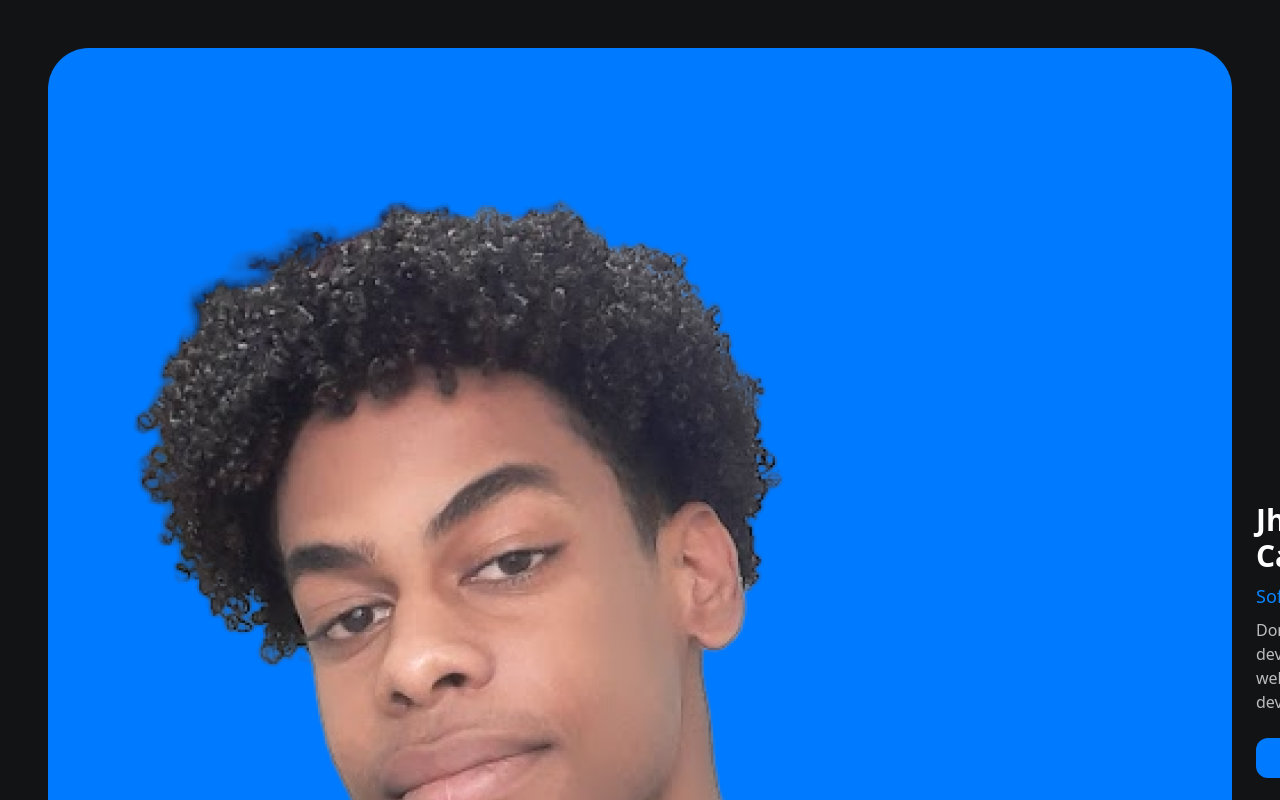
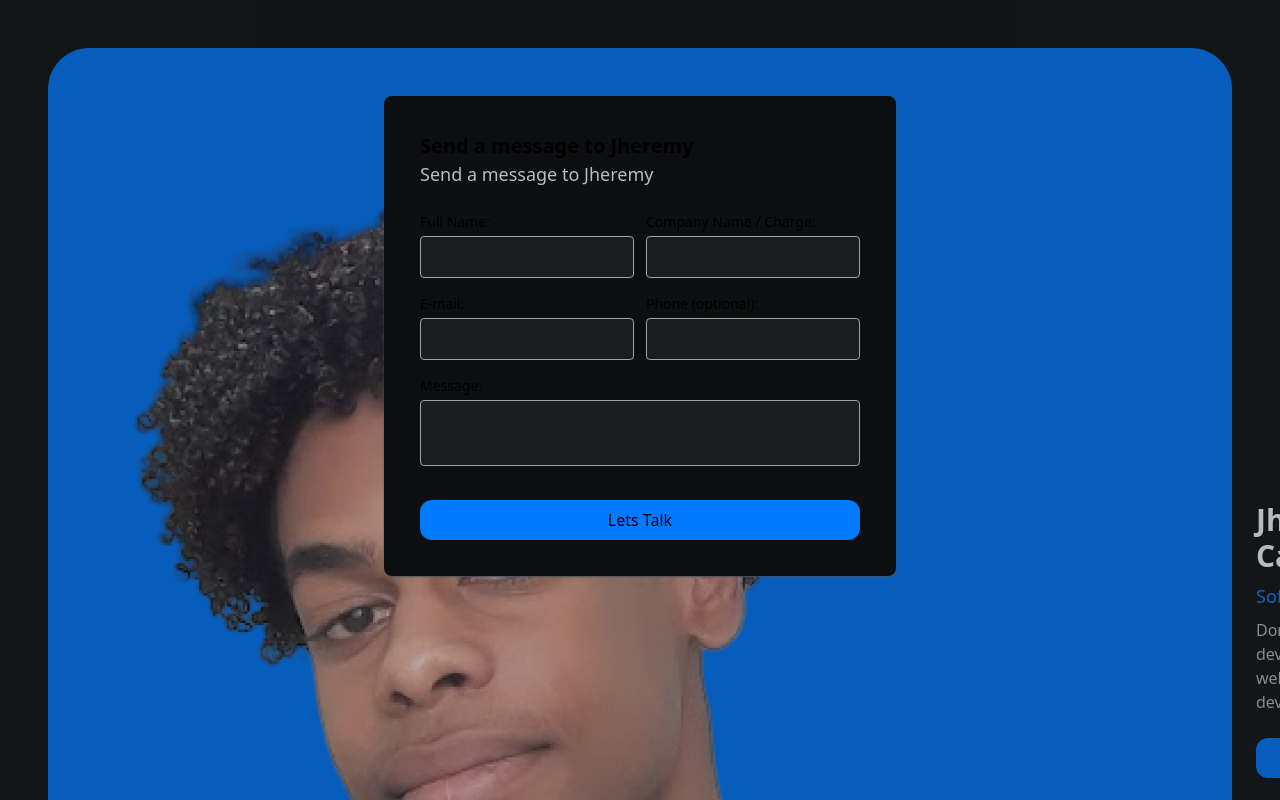
Before and after one commit to jheremois/Portfolioplus, a Next.js app: page /jheremy in a window 1280 px wide. Shown: the top 800 px of the page. Built offline with nearby package versions, Linux system fonts and the light colour scheme.

Commit message:
add profile contact form

```diff
--- a/package.json
+++ b/package.json
@@ -22,7 +22,8 @@
     "next": "13.1.1",
     "react": "18.2.0",
     "react-dom": "18.2.0",
-    "typescript": "4.9.4"
+    "typescript": "4.9.4",
+    "yup": "^1.1.1"
   },
   "devDependencies": {
     "@types/axios": "^0.14.0",
--- a/pages/jheremy.tsx
+++ b/pages/jheremy.tsx
@@ -3,6 +3,233 @@ import Image from 'next/image';
 import {LinkIcon} from "@heroicons/react/24/outline"
 import Project from '../components/Project';
 import Link from 'next/link';
+import { useRef, useState } from 'react';
+import * as Yup from "yup";
+
+interface contactForm{
+    name: string
+    email: string
+    company: string
+    number: string
+    message: string
+}
+
+const FormModal = ()=>{
+    const [formData, setFormData] = useState<contactForm>({
+        name: "",
+        company: "",
+        email: "",
+        number: "",
+        message: "",
+    });
+
+    const [errors, setErrors] = useState<contactForm>({
+        name: "",
+        email: "",
+        company: "",
+        number: "",
+        message: "",
+    });
+
+    const schema = Yup.object().shape({
+        name: Yup.string().required("Name is required"),
+        company: Yup.string().required("Company is required"),
+        email: Yup.string()
+          .email("Email is invalid")
+          .required("Email is required"),
+        number: Yup.string(),
+        message: Yup.string().required("Message is required"),
+    });
+
+    const handleInputChange = async (
+        event: React.ChangeEvent<HTMLInputElement | HTMLTextAreaElement>
+    ) => {
+        const { name, value } = event.target;
+        setFormData({ ...formData, [name]: value });
+    };
+
+    const handleSubmit = async (event: React.FormEvent) => {
+        event.preventDefault();
+
+        try {
+
+          await schema.validate(formData, { abortEarly: false });
+
+          // Submit form data to server or perform further actions
+          console.log("Form data:", formData);
+          // Reset form data
+          setFormData({
+            name: "",
+            company: "",
+            email: "",
+            number: "",
+            message: "",
+          });
+          setErrors({ name: "", email: "", company: "", number: "", message: "" });
+        } catch (err) {
+          if (err instanceof Yup.ValidationError) {
+            const validationErrors: any = {
+                 name: "", email: "", company: "", number: "", message: ""
+            };
+            err.inner.forEach((error) => {
+                if (error.path !== undefined) {
+                    validationErrors[error.path] = error.message;
+                }
+            });
+            setErrors(validationErrors);
+          }
+        }
+    };
+
+    return(
+        <div className="w-screen bg-grey bg-opacity-30 fixed modal top-0 z-50 min-h-screen ">
+            <div
+                className="
+                    py-4
+                    overflow-auto
+                    max-h-screen
+                    flex justify-center
+                "
+            >
+                <form
+                    onSubmit={handleSubmit}
+                    className="
+                        w-11/12  md:w-2/5 2xl:w-1/3 bg-darkGray mt-4 md:mt-20
+                        rounded-lg shadow-sm shadow-gray-600
+                        p-9 flex-col flex gap-6 h-fit
+                    "
+                >
+                    <div className="">
+                        <h4 className='text-xl font-semibold'>
+                            Send a message to Jheremy
+                        </h4>
+                        <p className='text-lg font-normal text-bodyText'>
+                            Send a message to Jheremy
+                        </p>
+                    </div>
+                    <div className="">
+                        <div className="flex gap-3 flex-col md:flex-row justify-between">
+                            <div className="mb-4 w-full">
+                                <label htmlFor="name" className="block mb-1 text-sm">
+                                    Full Name:
+                                </label>
+                                <input
+                                    type="text"
+                                    id="name"
+                                    name="name"
+                                    value={formData.name}
+                                    onChange={handleInputChange}
+                                    className="
+                                        bg-grey
+                                        w-full px-4 py-2 border border-gray-400
+                                        rounded focus:outline-none focus:border-gray-200
+                                    "
+                                />
+                                {errors.name && (
+                                <p className="text-red-500 text-xs italic">{errors.name}</p>
+                                )}
+                            </div>
+                            <div className="mb-4 w-full">
+                                <label htmlFor="company" className="block mb-1 text-sm">
+                                    Company Name / Charge:
+                                </label>
+                                <input
+                                    type="text"
+                                    id="company"
+                                    name="company"
+                                    value={formData.company}
+                                    onChange={handleInputChange}
+                                    className="
+                                        bg-grey
+                                        w-full px-4 py-2 border border-gray-400
+                                        rounded focus:outline-none focus:border-gray-200
+                                    "
+                                />
+                                {errors.company && (
+                                <p className="text-red-500 text-xs italic">{errors.company}</p>
+                                )}
+                            </div>
+                        </div>
+                        <div className="flex gap-3 flex-col md:flex-row justify-between">
+                            <div className="mb-4 w-full">
+                                <label htmlFor="mail" className="block mb-1 text-sm">
+                                    E-mail:
+                                </label>
+                                <input
+                                    type="text"
+                                    id="email"
+                                    name="email"
+                                    value={formData.email}
+                                    onChange={handleInputChange}
+                                    className="
+                                        bg-grey
+                                        w-full px-4 py-2 border border-gray-400
+                                        rounded focus:outline-none focus:border-gray-200
+                                    "
+                                />
+                                {errors.email && (
+                                <p className="text-red-500 text-xs italic">{errors.email}</p>
+                                )}
+                            </div>
+                            <div className="mb-4 w-full">
+                                <label htmlFor="phone" className="block mb-1 text-sm">
+                                    Phone (optional):
+                                </label>
+                                <input
+                                    type="number"
+                                    id="number"
+                                    name="number"
+                                    value={formData.number}
+                                    onChange={handleInputChange}
+                                    className="
+                                        bg-grey
+                                        w-full px-4 py-2 border border-gray-400
+                                        rounded focus:outline-none focus:border-gray-200
+                                    "
+                                />
+                                {errors.number && (
+                                <p className="text-red-500 text-xs italic">{errors.number}</p>
+                                )}
+                            </div>
+                        </div>
+                        <div className="">
+                            <div className="mb-4">
+                                <label htmlFor="name" className="block mb-1 text-sm">
+                                    Message:
+                                </label>
+                                <textarea
+                                    rows={2}
+                                    id="message"
+                                    name="message"
+                                    value={formData.message}
+                                    onChange={handleInputChange}
+                                    className="
+                                        resize-none
+                                        bg-grey
+                                        w-full px-4 py-2 border border-gray-400
+                                        rounded focus:outline-none focus:border-gray-200
+                                    "
+                                />
+                                {errors.message && (
+                                <p className="text-red-500 text-xs italic">{errors.message}</p>
+                                )}
+                            </div>
+                        </div>
+                        <button
+                            className="
+                            mt-3
+                            rounded-xl py-2 px-8 bg-primary
+                            hover:bg-primaryAlt w-full duration-100
+                            "
+                        >
+                            Lets Talk
+                        </button>
+                    </div>
+                </form>
+            </div>
+        </div>
+    )
+}
 
 const Jheremy: NextPage = (props: any) => {
 
@@ -76,6 +303,7 @@ const Jheremy: NextPage = (props: any) => {
 
   return (
     <>
+        <FormModal/>
         <div className="max-w-7xl mx-auto">
             <div className="p-7 md:p-12">
                 <div
```
Also changed, not shown: 1 other file (tests, documents, lock files or other folders).
